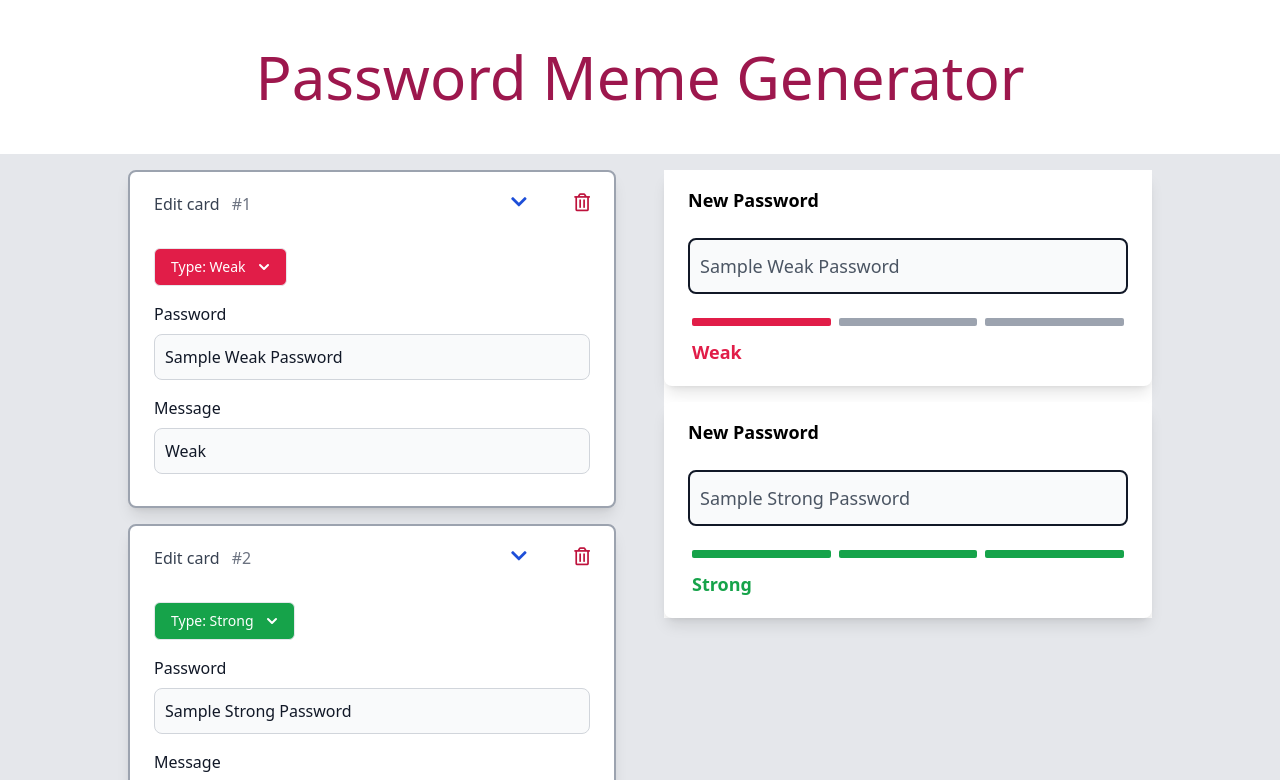
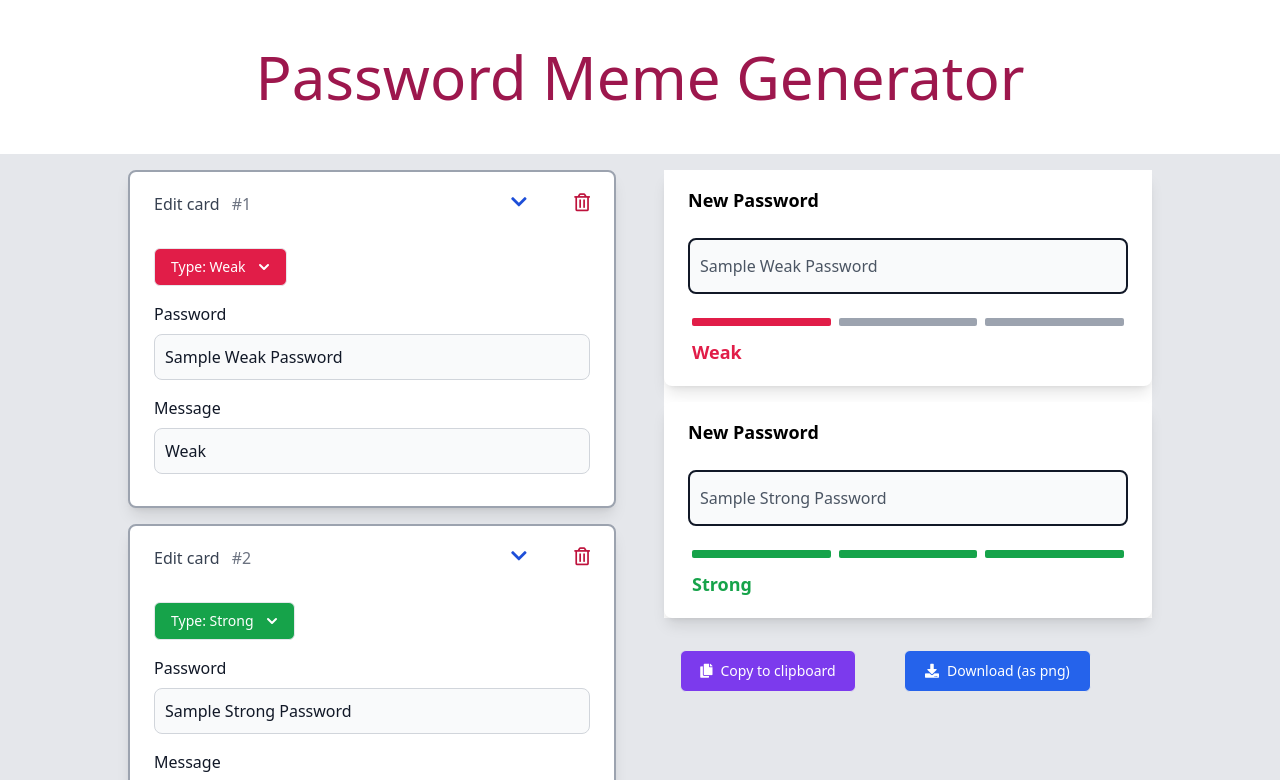
Before and after one commit to anhtumai/password-meme-generator, a React (Create React App) app: page / in a window 1280 px wide. Shown: the top 780 px of the page. Built offline with nearby package versions, Linux system fonts and the light colour scheme.

Commit message:
add copy to clipboard and download button

```diff
--- a/package.json
+++ b/package.json
@@ -11,6 +11,8 @@
     "@types/node": "^16.11.15",
     "@types/react": "^17.0.37",
     "@types/react-dom": "^17.0.11",
+    "file-saver": "^2.0.5",
+    "html-to-image": "^1.9.0",
     "react": "^17.0.2",
     "react-dom": "^17.0.2",
     "react-scripts": "5.0.0",
@@ -42,6 +44,7 @@
     ]
   },
   "devDependencies": {
+    "@types/file-saver": "^2.0.5",
     "@typescript-eslint/eslint-plugin": "^5.10.0",
     "@typescript-eslint/parser": "^5.10.0",
     "autoprefixer": "^10.4.2",
--- /dev/null
+++ b/src/components/Editor/CopyClipboardButton/index.tsx
@@ -0,0 +1,50 @@
+import { toBlob } from "html-to-image";
+import React, { useState } from "react";
+
+function CopyClipboardButton({
+  capturedSectionRef,
+}: {
+  capturedSectionRef: React.RefObject<HTMLDivElement>;
+}) {
+  const [copyCompleted, setCopyCompleted] = useState(false);
+  async function handleClipboardCopy() {
+    try {
+      const pngImageBlob = await toBlob(
+        capturedSectionRef.current as HTMLDivElement,
+      );
+      if (pngImageBlob) {
+        await navigator.clipboard.write([
+          new ClipboardItem({
+            "image/png": pngImageBlob,
+          }),
+        ]);
+      }
+      setCopyCompleted(true);
+    } catch (e) {
+      console.error(e);
+      setCopyCompleted(false);
+    }
+  }
+  return (
+    <button
+      type="button"
+      className="focus:outline-none text-white text-sm py-2.5 rounded-md border bg-violet-600 hover:bg-violet-700 w-44"
+      onClick={handleClipboardCopy}
+      onBlur={() => setCopyCompleted(false)}
+    >
+      {copyCompleted ? (
+        <>
+          <i className="fas fa-check pr-2"></i>
+          Copied
+        </>
+      ) : (
+        <>
+          <i className="fas fa-copy pr-2"></i>
+          Copy to clipboard
+        </>
+      )}
+    </button>
+  );
+}
+
+export default CopyClipboardButton;
--- /dev/null
+++ b/src/components/Editor/DownloadButton/index.tsx
@@ -0,0 +1,30 @@
+import { toPng } from "html-to-image";
+import { saveAs } from "file-saver";
+
+const FILE_NAME = "password-meme";
+
+function DownloadButton({
+  capturedSectionRef,
+}: {
+  capturedSectionRef: React.RefObject<HTMLDivElement>;
+}) {
+  async function handleDownload() {
+    if (capturedSectionRef.current) {
+      const dataUrl = await toPng(capturedSectionRef.current, {});
+      console.log(dataUrl);
+      saveAs(dataUrl, `${FILE_NAME}.png`);
+    }
+  }
+  return (
+    <button
+      type="button"
+      className="focus:outline-none text-white text-sm py-2.5 px-5 rounded-md border bg-blue-600 hover:bg-blue-700"
+      onClick={handleDownload}
+    >
+      <i className="fa fa-download pr-2" aria-hidden="true"></i>
+      Download <span>(as png)</span>
+    </button>
+  );
+}
+
+export default DownloadButton;
--- a/src/components/Editor/NewPasswordBlock/index.tsx
+++ b/src/components/Editor/NewPasswordBlock/index.tsx
@@ -22,7 +22,7 @@ function NewPasswordBlock({
       <h3 className="text-lg decoration-gray-900 font-semibold">
         New Password
       </h3>
-      <p className="my-6 bg-gray-50 border-solid border-2 border-gray-900 text-gray-600 text-lg rounded-lg p-2.5 leading-8 align-middle">
+      <p className="my-6 bg-gray-50 border-solid border-2 border-gray-900 text-gray-600 text-md rounded-lg p-2.5 leading-8 align-middle">
         {password}
       </p>
       <div className="flex flex-row gap-2 mb-2 px-1">
--- a/src/components/Editor/index.tsx
+++ b/src/components/Editor/index.tsx
@@ -1,11 +1,13 @@
-import { useReducer } from "react";
+import { useReducer, useRef } from "react";
 import { PasswordBlockInfo, PasswordType } from "types";
 
 import EditCard from "./EditCard";
 import NewPasswordBlock from "./NewPasswordBlock";
+import AddButton from "./AddButton";
+import CopyClipboardButton from "./CopyClipboardButton";
+import DownloadButton from "./DownloadButton";
 
 import { passwordBlockInfosReducer } from "reducer";
-import AddButton from "./AddButton";
 
 const initialPasswordBlockInfos: PasswordBlockInfo[] = [
   {
@@ -25,6 +27,7 @@ function Editor() {
     passwordBlockInfosReducer,
     initialPasswordBlockInfos,
   );
+  const capturedSectionRef = useRef<HTMLDivElement>(null);
   return (
     <div className="relative">
       <div className="container w-11/12 md:w-[32rem] lg:w-[64rem] flex flex-col lg:flex-row gap-12 mx-auto">
@@ -40,7 +43,7 @@ function Editor() {
           <AddButton dispatchFunction={dispatchPasswordBlockInfos} />
         </div>
         <div className="flex-1">
-          <div className="bg-white">
+          <div ref={capturedSectionRef} className="bg-white">
             {passwordBlockInfos.map(
               ({ passwordType, password, message }, index) => (
                 <NewPasswordBlock
@@ -52,6 +55,10 @@ function Editor() {
               ),
             )}
           </div>
+          <div className="inline-flex gap-12 m-4">
+            <CopyClipboardButton capturedSectionRef={capturedSectionRef} />
+            <DownloadButton capturedSectionRef={capturedSectionRef} />
+          </div>
         </div>
       </div>
     </div>
```
